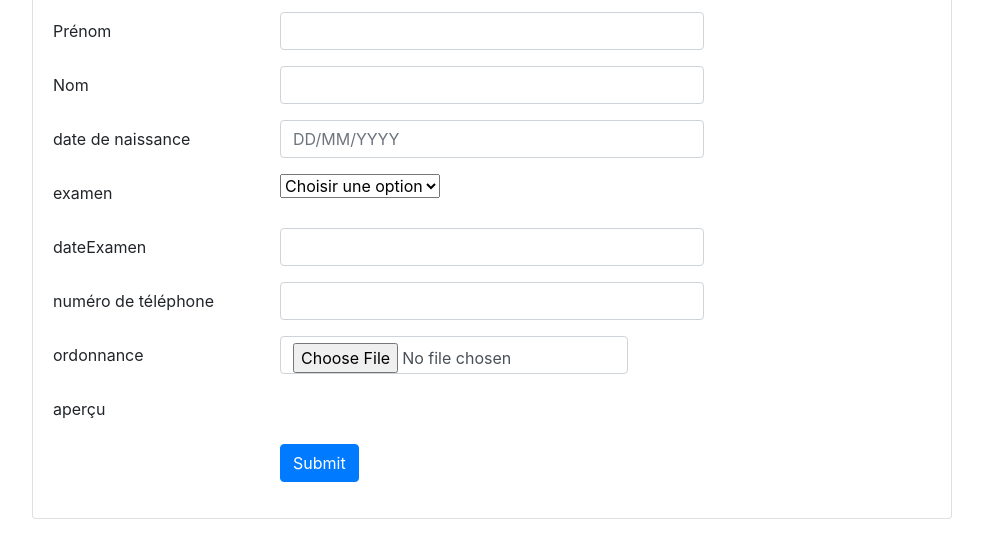
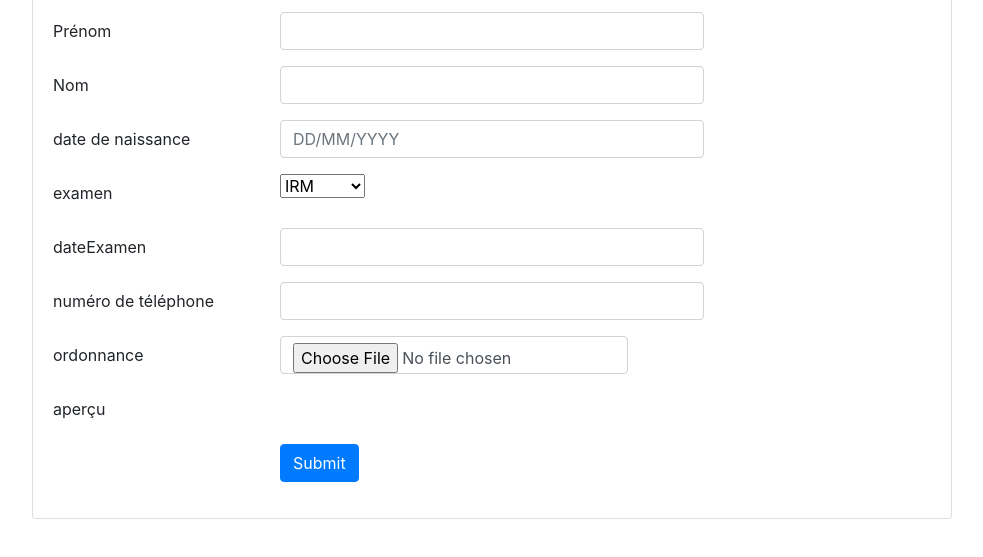
Before and after one commit to plclouet/myform_netlify, a plain HTML site: page index.html in a window 1280 px wide. Shown: the part 111-668 px from the top of the page, without its empty margins (148-1131 px from the left). Drawn offline with nearby package versions, Linux system fonts and the light colour scheme; some packages are replaced by stand-ins of ours; a script that the page names is missing.

Commit message:
commit du 6 nov 2020 avec réduction des options dans select

```diff
--- a/index.html
+++ b/index.html
@@ -65,7 +65,7 @@
                   name="examen"
                   value={examen}
                   >
-                    <option>Choisir une option</option>
+
                     <option value="IRM">IRM</option>
                     <option value="Scanner">Scanner</option>
 
```
